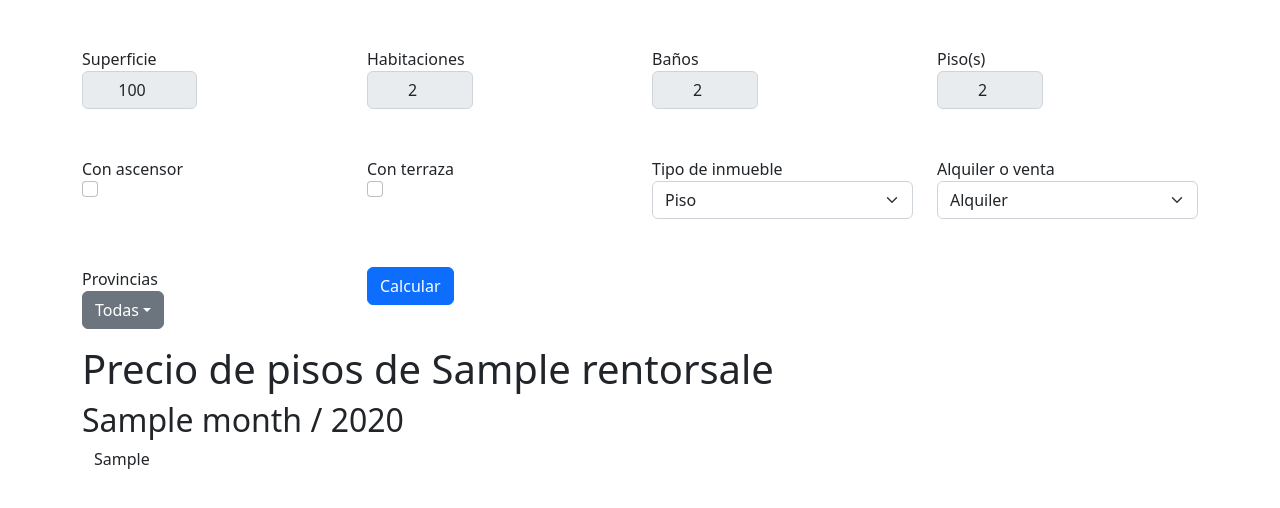
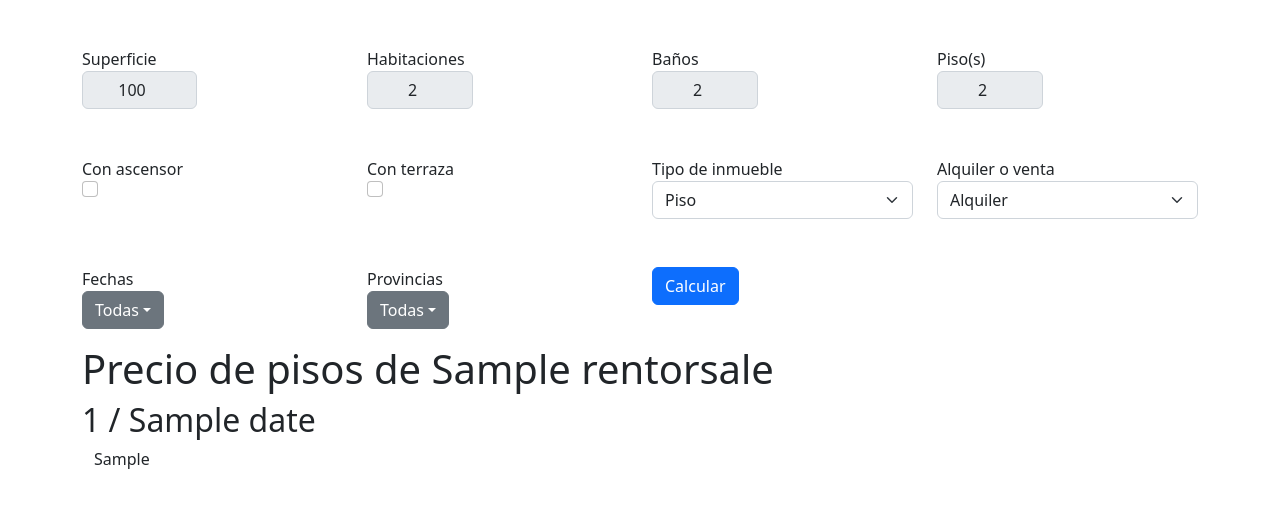
Before and after one commit to LdMe/mapa_pisos, a Flask app: template templates/index.html in a window 1280 px wide. Shown: the part 101-609 px from the top of the page. Run offline with Flask 2, Linux system fonts and the light colour scheme; the template is opened without the code that fills it: most values are stand-ins (such as "Sample title", 1, 10 or a date in 2020); some libraries are stand-ins or nearby versions.

Commit message:
front refactored

```diff
--- a/app.py
+++ b/app.py
@@ -2,7 +2,7 @@
 import re
 from flask import Flask, render_template, request
 from map_view import run as run_view,get_title,plot_bars
-from model import run_last_month as run_model, run_multi as run_multi_model,get_province_names, get_last_month
+from model import run_last_month as run_model, run_months, run_multi as run_multi_model,get_province_names, get_last_month, get_available_months,save_predictions
 
 """ flask app"""
 
@@ -13,8 +13,65 @@ app = Flask(__name__)
 def index():
     provinces = get_province_names()
     args = dict(request.args)
+    months = get_available_months(True,False)
+    months = sorted(months,key=lambda x: (x[1],x[0]),reverse=True)
     if (len(args) == 0):
-        return render_template('index.html',provinces = provinces)
+        return render_template('index.html',provinces = provinces,dates = months)
+    house_properties = {
+        "surface" : request.args.get('surface'),
+        "bedrooms" : request.args.get('bedrooms'),
+        "restrooms" : request.args.get('restrooms'),
+        "elevator" : request.args.get('elevator') if request.args.get('elevator') else 0,
+        "terrace" : request.args.get('terrace') if request.args.get('terrace') else 0,
+        "floor" : request.args.get('floor'),
+        "type" : request.args.get('type')
+    }
+    province = request.args.get('province')  if request.args.get('province') else 0
+    sale = 1 if request.args.get('sale')=='1' else 0
+
+    months = get_available_months(province=province,rent = 1 - sale)
+    months = sorted(months,key=lambda x: (x[1],x[0]),reverse=True)
+    provinces_list = request.args.get('provinces') if request.args.get('provinces') else 'all'
+
+    months_list = request.args.get('dates') if request.args.get('dates') else 'all'
+    if months_list == 'all':
+        months_list = months
+    else:
+        months_list = months_list.split(',')
+        months_list = [(int(x.split('/')[0]),int(x.split('/')[-1])) for x in months_list]
+        months_list = sorted(months_list,key=lambda x: (x[1],x[0]),reverse=False)
+    prices = run_months(house_properties,province,1 - sale,months_list)
+    month, year = get_last_month(province,1 - sale)
+
+    if provinces_list != 'all':
+        provinces_list = provinces_list.split(',')
+        prices = prices[prices["location_name"].isin(provinces_list)]
+
+
+    title = get_title(house_properties)
+    save_predictions(prices,"predictions")
+    result = run_view(prices,title,as_json=True,slider_col="date")
+
+    rentorsale = "alquiler" if  sale == 0 else "venta"
+    bars = plot_bars(prices,as_json=True,slider_col="date")
+    prices["mínimo"] = prices["min"]
+    prices["máximo"] = prices["max"]
+    prices["medio"] = prices["middle"]
+    prices["fecha"] = prices["date"]
+    prices = prices[["mínimo","máximo","medio","provincia","fecha"]]
+    prices = prices.sort_values(by=["provincia","fecha"])
+    prices_html = prices.to_html(classes="table table-striped table-bordered table-hover",index=False)
+    return render_template('index.html',graphJSON=result,bars = bars,rentorsale = rentorsale,prices_html = prices_html,provinces = provinces,month = month,year = year,dates = months,dates_list = months_list)
+
+@app.route('/months')
+def index2():
+    provinces = get_province_names()
+    args = dict(request.args)
+    months = get_available_months(True,False)
+    """ sort months by year and month """
+    months = sorted(months,key=lambda x: (x[1],x[0]))
+    if (len(args) == 0):
+        return render_template('index.html',provinces = provinces,months = months)
     house_properties = {
         "surface" : request.args.get('surface'),
         "bedrooms" : request.args.get('bedrooms'),
@@ -27,14 +84,21 @@ def index():
     province = request.args.get('province')  if request.args.get('province') else 0
     sale = 1 if request.args.get('sale')=='1' else 0
     provinces_list = request.args.get('provinces') if request.args.get('provinces') else 'all'
+    months_list = request.args.get('months') if request.args.get('months') else 'all'
+    if months_list == 'all':
+        months_list = months
+    else:
+        months_list = months_list.split(',')
+        months_list = [(int(x.split('-')[0]),int(x.split('-')[1])) for x in months_list]
+    prices = run_months(house_properties,province,1 - sale,months_list)
 
-    prices = run_model(house_properties,province,1 - sale)
     month, year = get_last_month(province,1 - sale)
+
     if provinces_list != 'all':
         provinces_list = provinces_list.split(',')
         prices = prices[prices["location_name"].isin(provinces_list)]
     title = get_title(house_properties)
-    result = run_view(prices,title,as_json=True)
+    result = run_view(prices,title,as_json=True,slider_col="date")
     rentorsale = "alquiler" if  sale == 0 else "venta"
     bars = plot_bars(prices,as_json=True)
     prices["mínimo"] = prices["min"]
@@ -42,7 +106,7 @@ def index():
     prices["medio"] = prices["middle"]
     prices = prices[["mínimo","máximo","medio","provincia"]]
     prices_html = prices.to_html(classes="table table-striped table-bordered table-hover",index=False)
-    return render_template('index.html',graphJSON=result,bars = bars,rentorsale = rentorsale,prices_html = prices_html,provinces = provinces,month = month,year = year)
+    return render_template('index.html',graphJSON=result,bars = bars,rentorsale = rentorsale,prices_html = prices_html,provinces = provinces,month = month,year = year,months = months,months_list = months_list)
 
 @app.route('/graph')
 def graph():
--- /dev/null
+++ b/static/js/graph.js
@@ -0,0 +1,22 @@
+
+/* var graphs = {{graphJSON | safe}};
+  var layout = {
+
+    yaxis: {fixedrange: true},
+    xaxis : {fixedrange: true}
+    };
+  Plotly.plot('chart',graphs,layout);
+  var barras = {{bars | safe}};
+  Plotly.plot('bars',barras,layout);
+ */
+  // define function to plot graph
+  function plotGraph(graphs,barras){
+    var layout = {
+
+      yaxis: {fixedrange: true},
+      xaxis : {fixedrange: true}
+      };
+    Plotly.plot('chart',graphs,layout);
+    Plotly.plot('bars',barras,layout);
+
+  }
--- /dev/null
+++ b/static/js/source.js
@@ -0,0 +1,227 @@
+$(".submit").click(function(e){
+    $('#cargandomodal').modal({
+    backdrop: 'static',
+    keyboard: false
+    });
+    $('#cargandomodal').modal('show');
+
+});
+function init_selected_class_name(class_name,selected){
+    if(selected == "all" || selected == "None"){
+        $("."+class_name+".option").addClass("selected-option");
+    }else{
+        $("."+class_name+".option").each(function(){
+            if(selected.includes($(this).text())){
+                $(this).addClass("selected-option");
+            }
+        });
+    }
+    get_selected_num(class_name);
+}
+function get_selected_num(class_name)
+{
+    let selected_province_num = $("."+class_name + '.option-default.selected-option').length
+    if (selected_province_num == $("."+class_name+".option-default").length){
+        $("#"+class_name+"-dropdown-button").text("Todas");
+        $("."+class_name + ".all-option").addClass("selected-option");
+        console.log("todas!!");
+    }
+    else{
+        let text = selected_province_num + " seleccionadas";
+        if(selected_province_num == 1){
+            text = selected_province_num + " seleccionada";
+        }
+        $("#"+class_name+"-dropdown-button").text(text);
+        $("."+class_name + ".all-option").removeClass("selected-option");
+        console.log(selected_province_num);
+        console.log( $("."+class_name).length)
+    }
+}
+/*
+function get_selected_num()
+{
+    let selected_province_num = $('.province-option-default.selected-option').length
+    if (selected_province_num == $(".province-option-default").length){
+        $("#dropdownMenuButton1").text("Todas");
+        $(".all-option").addClass("selected-option");
+    }
+    else{
+        let text = selected_province_num + " seleccionadas";
+        if(selected_province_num == 1){
+            text = selected_province_num + " seleccionada";
+        }
+        $("#dropdownMenuButton1").text(text);
+        $(".all-option").removeClass("selected-option");
+    }
+}
+*/
+function select_default_option(class_name){
+    $("."+class_name+".option-default").click(function(e){
+        e.preventDefault();
+        e.stopPropagation();
+        console.log($(this).text());
+        $(this).toggleClass("selected-option");
+        $("."+class_name+".all-option").removeClass("selected-option");
+        $("."+class_name+".option-input").val('');
+
+        $("."+class_name+".option").show();
+        get_selected_num(class_name);
+
+    });
+}
+/*
+$(".province-option-default").click(function(e){
+    e.preventDefault();
+    e.stopPropagation();
+    console.log($(this).text());
+    $(this).toggleClass("selected-option");
+    $(".all-option").removeClass("selected-option");
+    $(".option-input").val('');
+    province_filter="";
+    $(".province-option").show();
+    get_selected_num();
+
+});
+*/
+function select_all_option(class_name){
+    $("."+class_name+".all-option").click(function(e){
+        e.preventDefault();
+        e.stopPropagation();
+        console.log($(this).text());
+        $(this).toggleClass("selected-option");
+        if($(this).hasClass("selected-option")){
+            $("."+class_name+".option-default").addClass("selected-option");
+            get_selected_num(class_name);
+        }
+        else{
+            $("."+class_name+".option-default").removeClass("selected-option");
+            $("#"+class_name+"-dropdown-button").text("0 seleccionadas");
+        }
+    });
+}
+/*
+$(".all-option").click(function(e){
+    e.preventDefault();
+    e.stopPropagation();
+    console.log($(this).text());
+    $(this).toggleClass("selected-option");
+    if($(this).hasClass("selected-option")){
+        $(".province-option-default").addClass("selected-option");
+        get_selected_num();
+    }
+    else{
+        $(".province-option-default").removeClass("selected-option");
+        $("#dropdownMenuButton1").text("0 seleccionadas");
+    }
+
+});
+*/
+function input_key_up(class_name){
+    $("."+class_name+".option-input").keyup(function(e){
+        if(e.keyCode == 13){
+            e.preventDefault();
+            e.stopPropagation();
+            console.log($(this).val());
+            //$(this).parent().addClass("selected-option");
+        }
+        else{
+            filter = $(this).val() ;
+            if(filter.length > 1){
+                $("."+class_name+".option").each(function(index,element){
+                if($(element).text().toLowerCase().includes(filter.toLowerCase())){
+                    $(element).show();
+                }
+                else{
+                    $(element).hide();
+                }
+            });
+            }
+            else{
+                $("."+class_name+".option").show();
+            }
+
+        }
+    });
+}
+/*
+$(".option-input").on("keyup",function(e){
+    if(e.keyCode == 13){
+        e.preventDefault();
+        e.stopPropagation();
+        console.log($(this).val());
+        //$(this).parent().addClass("selected-option");
+    }
+    else{
+        province_filter = $(this).val() ;
+        if(province_filter.length > 1){
+            $(".province-option").each(function(index,element){
+            if($(element).text().toLowerCase().includes(province_filter.toLowerCase())){
+                $(element).show();
+            }
+            else{
+                $(element).hide();
+            }
+        });
+        }
+        else{
+            $(".province-option").show();
+        }
+
+    }
+});
+*/
+function get_selected(class_name)
+{
+    let selected_array = [];
+    if($("."+class_name+".all-option").hasClass("selected-option")){
+        selected_array.push("all");
+    }
+        else{
+            $("."+class_name+".option-default").each(function(index,element){
+                if($(element).hasClass("selected-option")){
+                    selected_array.push($(element).text());
+                }
+            });
+        }
+        let selected_str = selected_array.join(",");
+        $("#"+class_name+"-input").val(selected_str);
+}
+
+function submit_form(class_names){
+    $("#form-submit").click(function(e){
+        // for class_name in class_names:
+        //     get_selected(class_name);
+        for (let i = 0; i < class_names.length; i++) {
+            get_selected(class_names[i]);
+        }
+    });
+}
+function start(class_names){
+    for (let i = 0; i < class_names.length; i++) {
+        select_default_option(class_names[i]);
+        select_all_option(class_names[i]);
+        input_key_up(class_names[i]);
+
+    }
+    submit_form(class_names);
+}
+/*
+$("#form-submit").click(function(e){
+    //e.preventDefault();
+
+    //e.stopPropagation();
+    let provinces_array = [];
+    if($(".all-option").hasClass("selected-option")){
+        provinces_array.push("all");
+    }
+    else{
+        $(".province-option-default").each(function(index,element){
+            if($(element).hasClass("selected-option")){
+                provinces_array.push($(element).text());
+            }
+        });
+    }
+    let provinces_str = provinces_array.join(",");
+    $("#provinces-input").val(provinces_str);
+});
+*/
--- a/templates/index.html
+++ b/templates/index.html
@@ -30,11 +30,11 @@
             width: 100%;
             padding: 0%;
         }
-        .province-option:hover {
+        .option:hover {
             background-color: #f5f5f5;
             cursor: pointer;
         }
-        .province-option {
+        .option {
             font-weight: lighter;
         }
         .selected-option {
@@ -125,20 +125,40 @@
                         <option value="1" {% if sale == "1" %}selected{% endif %}>Venta</option>
                     </select>
                 </div>
+
                 <div class="col-sm-6 col-lg-3 mt-5">
-                    <label for="dropdownMenuButton1">Provincias</label>
+                    <label for="dates-dropdown-button">Fechas</label>
                     <br>
                     <div class="dropdown">
-                        <button class="btn btn-secondary dropdown-toggle" type="button" id="dropdownMenuButton1" data-bs-toggle="dropdown" aria-expanded="false">
+                        <button class="btn btn-secondary dropdown-toggle" type="button" id="dates-dropdown-button" data-bs-toggle="dropdown" aria-expanded="false">
                             Todas
                         </button>
-                        <div class="dropdown-menu" aria-labelledby="dropdownMenuButton1">
+                        <div class="dropdown-menu" aria-labelledby="dates-dropdown-button">
 
-                            <input type="text" class="option-input input-group-text m-1" placeholder="buscar por nombre">
+                            <input type="text" class="dates option-input input-group-text m-1" placeholder="buscar por nombre">
                             <ul class="dropdown-list">
-                                <li class="dropdown-item province-option all-option" value="all">Todas</li>
+                                <li class="dropdown-item dates option all-option" value="all">Todas</li>
+                                {% for m in dates %}
+                                <li class="dropdown-item dates option option-default pt-2" value="{{m[0]}}/{{m[1]}}">{{m[0]}}/{{m[1]}}</li>
+                                {% endfor %}
+                            </ul>
+                        </div>
+                      </div>
+                </div>
+                <div class="col-sm-6 col-lg-3 mt-5">
+                    <label for="provinces-dropdown-button">Provincias</label>
+                    <br>
+                    <div class="dropdown">
+                        <button class="btn btn-secondary dropdown-toggle" type="button" id="provinces-dropdown-button" data-bs-toggle="dropdown" aria-expanded="false">
+                            Todas
+                        </button>
+                        <div class="dropdown-menu" aria-labelledby="provinces-dropdown-button">
+
+                            <input type="text" class="provinces option-input input-group-text m-1" placeholder="buscar por nombre">
+                            <ul class="dropdown-list">
+                                <li class="dropdown-item provinces option all-option" value="all">Todas</li>
                                 {% for province in provinces %}
-                                <li class="dropdown-item province-option province-option-default pt-2" value="{{ province }}">{{ province }}</li>
+                                <li class="dropdown-item provinces option option-default pt-2" value="{{ province }}">{{ province }}</li>
                                 {% endfor %}
                             </ul>
                         </div>
@@ -151,6 +171,7 @@
             </div>
             <input type="hidden" name="province" value="1">
             <input id="provinces-input" type="hidden" name="provinces" value="all">
+            <input id="dates-input" type="hidden" name="dates" value="all">
 
 
         </form>
@@ -171,10 +192,14 @@
           </div>
 
         {% if rentorsale is defined %}
-        <h1>Precio de pisos de {{rentorsale}}</h1>
+            <h1>Precio de pisos de {{rentorsale}}</h1>
         {% endif %}
-        {% if month is defined %}
-        <h2>{{month}} / {{year}}</h2>
+        {% if dates_list is defined %}
+            {% if dates_list|length > 1 %}
+                <h2>{{dates_list[0][0]}} / {{dates_list[0][1]}} - {{dates_list[-1][0]}} / {{dates_list[-1][1]}} </h2>
+            {% else %}
+                <h2>{{dates_list[0][0]}} / {{dates_list[0][1]}}</h2>
+            {% endif %}
         {% endif %}
         <div class="container chart " id='chart' ></div>
         <div class="container chart" id='bars' ></div>
@@ -186,44 +211,18 @@
 			  integrity="sha256-/xUj+3OJU5yExlq6GSYGSHk7tPXikynS7ogEvDej/m4="
 			  crossorigin="anonymous"></script>
 <script src='https://cdn.plot.ly/plotly-latest.min.js'></script>
+
+<script src = "{{ url_for('static', filename='js/graph.js') }}"></script>
+<script src = "{{ url_for('static', filename='js/source.js') }}"></script>
 <script type='text/javascript'>
-  var graphs = {{graphJSON | safe}};
-  var layout = {
+    var graphs = {{graphJSON | safe}};
 
-    yaxis: {fixedrange: true},
-    xaxis : {fixedrange: true}
-    };
-  Plotly.plot('chart',graphs,layout);
-  var barras = {{bars | safe}};
-  Plotly.plot('bars',barras,layout);
-</script>
+    var barras = {{bars | safe}};
+    plotGraph(graphs,barras);
+  </script>
 <script type='text/javascript'>
-$(".submit").click(function(e){
-    $('#cargandomodal').modal({
-    backdrop: 'static',
-    keyboard: false
-    });
-    $('#cargandomodal').modal('show');
 
-});
-function get_selected_num()
-{
-    let selected_province_num = $('.province-option-default.selected-option').length
-    if (selected_province_num == $(".province-option-default").length){
-        $("#dropdownMenuButton1").text("Todas");
-        $(".all-option").addClass("selected-option");
-    }
-    else{
-        let text = selected_province_num + " seleccionadas";
-        if(selected_province_num == 1){
-            text = selected_province_num + " seleccionada";
-        }
-        $("#dropdownMenuButton1").text(text);
-        $(".all-option").removeClass("selected-option");
-    }
-}
-var province_filter="";
-var selected_provinces = "{{request.args.get('provinces')}}";
+
 
 console.log(selected_provinces);
 if(selected_provinces == "all" || selected_provinces == "None"){
@@ -235,79 +234,13 @@ if(selected_provinces == "all" || selected_provinces == "None"){
         }
     });
 }
-get_selected_num();
-$(".province-option-default").click(function(e){
-    e.preventDefault();
-    e.stopPropagation();
-    console.log($(this).text());
-    $(this).toggleClass("selected-option");
-    $(".all-option").removeClass("selected-option");
-    $(".option-input").val('');
-    province_filter="";
-    $(".province-option").show();
-    get_selected_num();
+var class_names = ["provinces","dates"];
+var selected_provinces = "{{request.args.get('provinces')}}";
+var selected_dates= "{{request.args.get('dates')}}";
+init_selected_class_name("provinces",selected_provinces);
+init_selected_class_name("dates",selected_dates);
+start(class_names);
 
-});
-$(".all-option").click(function(e){
-    e.preventDefault();
-    e.stopPropagation();
-    console.log($(this).text());
-    $(this).toggleClass("selected-option");
-    if($(this).hasClass("selected-option")){
-        $(".province-option-default").addClass("selected-option");
-        get_selected_num();
-    }
-    else{
-        $(".province-option-default").removeClass("selected-option");
-        $("#dropdownMenuButton1").text("0 seleccionadas");
-    }
-
-});
-
-$(".option-input").on("keyup",function(e){
-    if(e.keyCode == 13){
-        e.preventDefault();
-        e.stopPropagation();
-        console.log($(this).val());
-        //$(this).parent().addClass("selected-option");
-    }
-    else{
-        province_filter = $(this).val() ;
-        if(province_filter.length > 1){
-            $(".province-option").each(function(index,element){
-            if($(element).text().toLowerCase().includes(province_filter.toLowerCase())){
-                $(element).show();
-            }
-            else{
-                $(element).hide();
-            }
-        });
-        }
-        else{
-            $(".province-option").show();
-        }
-
-    }
-});
-
-$("#form-submit").click(function(e){
-    //e.preventDefault();
-
-    //e.stopPropagation();
-    let provinces_array = [];
-    if($(".all-option").hasClass("selected-option")){
-        provinces_array.push("all");
-    }
-    else{
-        $(".province-option-default").each(function(index,element){
-            if($(element).hasClass("selected-option")){
-                provinces_array.push($(element).text());
-            }
-        });
-    }
-    let provinces_str = provinces_array.join(",");
-    $("#provinces-input").val(provinces_str);
-});
 
 </script>
 </html>
```
Also changed, not shown: map_view.py (+5 -2 lines), model.py (+14 -2 lines).
